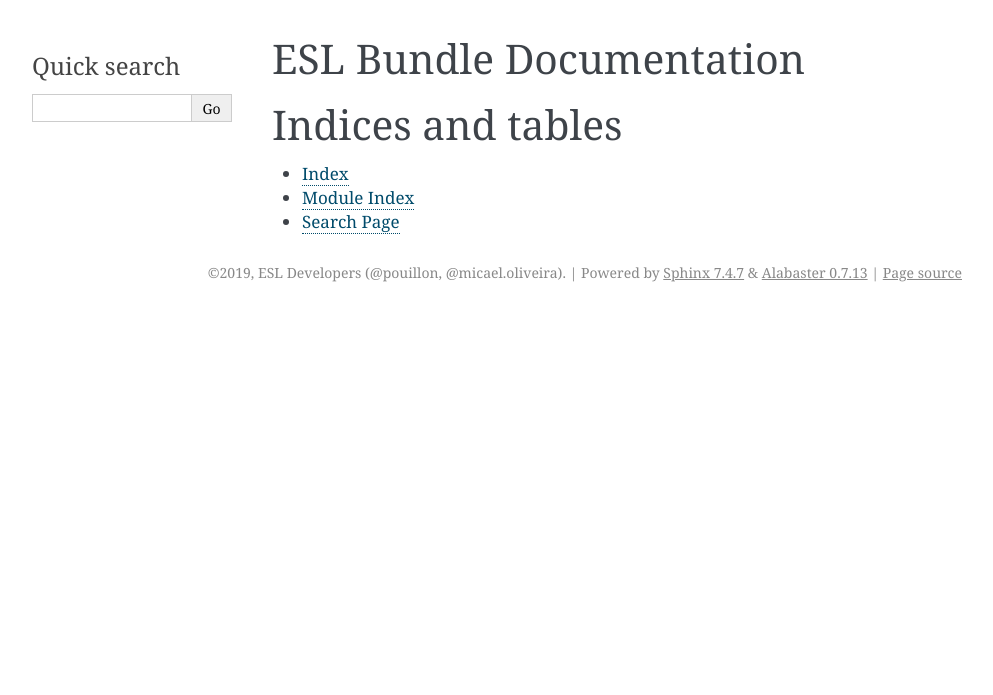
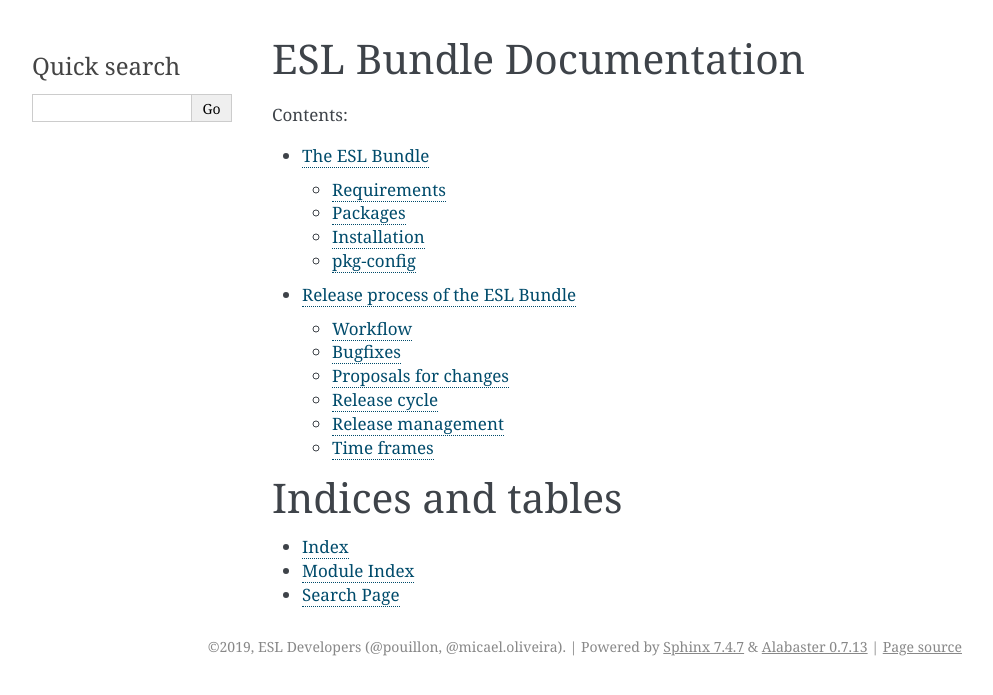
Before and after one commit to ElectronicStructureLibrary/esl-bundle, a Sphinx documentation site: the page built from doc/index.rst, in a window 1280 px wide. Shown: the top 695 px of the page, without its empty margins (148-1141 px from the left). Built offline with Sphinx 7.4.7, drawn with Linux system fonts in a browser that asks for light colours; some of the changed lines change nothing that is shown.

Commit message:
Imported and tuned the Bundle's README.rst and the release process wiki page

```diff
--- /dev/null
+++ b/doc/description.rst
@@ -0,0 +1,204 @@
+.. image:: https://gitlab.e-cam2020.eu/esl/esl-bundle/badges/master/build.svg
+     :target: https://gitlab.e-cam2020.eu/esl/esl-bundle/commits/master
+
+
+==============
+The ESL Bundle
+==============
+
+The ``ESL Bundle`` is a collection of libraries and utilities broadly used in
+electronic structure calculations, put together to make their use easier by
+researchers and scientific software developers. It includes a building framework
+helping users, developers and packagers in obtaining a working installation of
+complex combinations of software packages without having to track the
+dependencies themselves.
+
+ESL stands for Electronic Structure Library, an initiative which distributes
+quality software and promotes open standards for high-performance computing
+applications in the field of electronic structure calculations. More details can
+be found on the `ESL Wiki`_.
+
+
+Requirements
+------------
+
+To work properly, the ``ESL Bundle`` requires Python 2.7 (JHBuild_ is not
+available for Python 3.X). Fortran and C compilers are also required, as most
+modules are written in one or both of these programming languages.
+Some modules also provide bindings for other languages. Depending on the modules
+you wish to build, some additional packages might be required. These are
+packages that are found in most Linux distributions and/or commonly available
+in HPC facilities, and therefore it was not deemed necessary to include them
+in the ``ESL Bundle``.
+
+Some modules support parallelization through MPI. A working MPI installation is
+necessary to build modules with MPI support.
+
+
+Packages
+--------
+
+This is a complete list of packages included in the ``ESL Bundle``.
+
++--------------+-------------+----------+--------------+--------------------+-----------------------------------------------------+
+| Package      | Version     | Language | Bindings     | Other dependencies | Website                                             |
++==============+=============+==========+==============+====================+=====================================================+
+| Fdict        | 0.6.0       | Fortran  |              |                    | https://github.com/zerothi/fdict                    |
++--------------+-------------+----------+--------------+--------------------+-----------------------------------------------------+
+| Flook        | 0.7.0       | Fortran  |              | Lua                | https://github.com/ElectronicStructureLibrary/flook |
++--------------+-------------+----------+--------------+--------------------+-----------------------------------------------------+
+| Futile       | 1.8         | Fortran  | C            |                    | http://bigdft.org/                                  |
++--------------+-------------+----------+--------------+--------------------+-----------------------------------------------------+
+| Libfdf       | 0.1.1       | Fortran  |              |                    | https://launchpad.net/libfdf                        |
++--------------+-------------+----------+--------------+--------------------+-----------------------------------------------------+
+| Libpsml      | 1.1.7       | Fortran  |              |                    | https://launchpad.net/libpsml                       |
++--------------+-------------+----------+--------------+--------------------+-----------------------------------------------------+
+| Libxc        | 4.2.3       | C        | Fortran, C++ |                    | http://www.tddft.org/programs/libxc                 |
++--------------+-------------+----------+--------------+--------------------+-----------------------------------------------------+
+| libGridXC    | 0.8.4       | Fortran  |              |                    | https://launchpad.net/libgridxc                     |
++--------------+-------------+----------+--------------+--------------------+-----------------------------------------------------+
+| libvdwdf     | 0.3.2       | C        | Fortran      | FFTW               | https://libvdwxc.org/                               |
++--------------+-------------+----------+--------------+--------------------+-----------------------------------------------------+
+| NTPoly       | 2.1         | Fortran  |              |                    | https://github.com/william-dawson/NTPoly            |
++--------------+-------------+----------+--------------+--------------------+-----------------------------------------------------+
+| PSolver      | 1.8.1       | Fortran  |              |                    | http://bigdft.org/                                  |
++--------------+-------------+----------+--------------+--------------------+-----------------------------------------------------+
+| pspio        | 0.2.4       | C        | Fortran      | GSL                | https://gitlab.e-cam2020.eu/esl/pspio               |
++--------------+-------------+----------+--------------+--------------------+-----------------------------------------------------+
+| xmlf90       | 1.5.4       | Fortran  |              |                    | https://launchpad.net/xmlf90                        |
++--------------+-------------+----------+--------------+--------------------+-----------------------------------------------------+
+| ELSI         | 2.1.0       | Fortran  | C            |                    | http://elsi-interchange.org/                        |
++--------------+-------------+----------+--------------+--------------------+-----------------------------------------------------+
+| ELPA         | 2018.11.001 |          |              |                    | https://gitlab.mpcdf.mpg.de/elpa/elpa               |
++--------------+-------------+----------+--------------+--------------------+-----------------------------------------------------+
+| LibOMM       |             |          |              |                    | https://gitlab.e-cam2020.eu/esl/omm                 |
++--------------+-------------+----------+--------------+--------------------+-----------------------------------------------------+
+| MatrixSwitch |             |          |              |                    | https://gitlab.e-cam2020.eu/esl/omm                 |
++--------------+-------------+----------+--------------+--------------------+-----------------------------------------------------+
+| PEXSI        | 1.0.3       | C++      | Fortran      |                    | http://www.pexsi.org                                |
++--------------+-------------+----------+--------------+--------------------+-----------------------------------------------------+
+| SIPs         |             |          |              |                    | http://bitbucket.org/keceli/qetsc                   |
++--------------+-------------+----------+--------------+--------------------+-----------------------------------------------------+
+| SuperLU_DIST | 5.3.0       |          |              |                    | http://crd-legacy.lbl.gov/~xiaoye/SuperLU           |
++--------------+-------------+----------+--------------+--------------------+-----------------------------------------------------+
+| scotch       | 6.0.0       |          |              |                    | https://www.labri.fr/perso/pelegrin/scotch          |
++--------------+-------------+----------+--------------+--------------------+-----------------------------------------------------+
+
+
+
+Installation
+------------
+
+The ``ESL Bundle`` comes with a version of JHBuild_ which has been tuned to fit
+the context of the ESL. JHBuild_ supports a wide variety of build systems,
+although it is not a build system itself. It is rather a tool designed to ease
+the build of collections of related source packages, that it calls "modules". It
+was originally written for the `Gnome Project`_, but its use has then been
+extended to other situations.
+
+Most of the operations are performed by executing the ``jhbuild.py`` script with
+appropriate parameters. The command line syntax is the following:
+
+  jhbuild.py [global-options] command [command-arguments]
+
+
+The following global options are available:
+
+-f, --file config  Use an alternative configuration file instead of the default
+                   ~/.config/jhbuildrc.
+
+-m, --moduleset moduleset  Use a module set other than the module set listed in
+                           the configuration file. This option can be a
+                           relative path if the module set is located in the
+                           JHBuild moduleset folder, or an absolute path if
+                           located elsewhere.
+
+--no-interact   Do not prompt the user for any input. This option is useful if
+                leaving a build unattended, in order to ensure the build is not
+                interrupted.
+
+
+In the ``ESL Bundle``, the default module set is ``esl``. This module set provides
+a meta-module called ``esl-bundle``, which builds and installs all the packages
+included in the bundle. A second meta-module called ``esl-bundle-mpi`` is
+provided, that builds the packages with MPI support. Note that not all packages
+can be compiled with MPI support. In that case they will be built without it.
+
+The ``jhbuild.py`` script does not need to be invoked from the directory where
+it is located.
+
+.. note::
+
+   To keep the source directory clean, we highly recommended the use of a build
+   directory.
+
+Therefore, a typical way of installing the collection of ESL libraries is the
+following::
+
+    mkdir my_build_dir
+    cd my_build_dir
+    ../jhbuild.py build
+
+By default, the ``build`` command will compile all the modules from the
+``esl-bundle`` meta-module and install them in the current directory. This, and a
+few other options, can be changed in the configuration file. Several sample
+configuration files are provided in the ``rcfiles`` directory. These files should
+be suitable to build the bundle in a variety of systems, but they can also be
+used as a starting point to write configuration files more suited to your needs.
+
+The configuration files use Python syntax. Here is a list of some important
+options:
+
+- ``modules``: dictionary of modules to build.
+- ``prefix``: directory where the modules should be installed.
+- ``checkoutroot``: where to unpack the module's sources.
+
+Configuration options to be passed to the modules build systems can also be
+specified in the configuration file. Here is an example of how to do this::
+
+   # Set the FC variable when invoking the configure script for all modules
+   autogenargs="FC=gfortran"
+
+   # Run make in parallel with two threads
+   makeargs="-j2"
+
+   # Here the futile module requires an extra configuration option.
+   # Note that this will overwrite the global options set by autogenargs, so we
+   # have to add it here explicitly.
+   module_autogenargs['futile'] = "--with-ext-linalg='-lopenblas' " + autogenargs
+
+
+
+pkg-config
+----------
+
+The ``ESL Bundle`` provides pkg-config_ files for all the modules. These can be
+used to make the installed packages available to other applications.
+
+To use this feature, a working installation of pkg-config_ is necessary.  To
+make the installed packages available to other applications, the most important
+is to set the *PKG_CONFIG_PATH* environment variable. For a Bourne-like shell,
+the command is::
+
+  export PKG_CONFIG_PATH="/path/to/esl-bundle/my_build_dir/install/lib/pkgconfig:${PKG_CONFIG_PATH}"
+
+while for a C-like shell it is::
+  setenv PKG_CONFIG_PATH "/path/to/esl-bundle/my_build_dir/install/lib/pkgconfig:${PKG_CONFIG_PATH}"
+
+where you replace ``/path/to/esl-bundle/my_build_dir`` by the full path to your
+actual build directory.
+
+Provided the application you wish to build is aware of pkg-config_, this command
+will let it automatically configure all the libraries it needs to build and run.
+
+.. note::
+
+   Please read the pkg-config_ documentation on how to use pkg-config_ to
+   compile your application.
+
+
+.. _`ESL Demo`: https://gitlab.e-cam2020.eu/esl/esl-demo
+.. _`ESL Wiki`: https://esl.cecam.org/
+.. _`Gnome Project`: https://www.gnome.org/
+.. _JHBuild: https://developer.gnome.org/jhbuild/stable/
+.. _pkg-config: https://www.freedesktop.org/wiki/Software/pkg-config/
--- a/doc/index.rst
+++ b/doc/index.rst
@@ -10,6 +10,9 @@
    :maxdepth: 2
    :caption: Contents:
 
+   description
+   release-process
+
 
 Indices and tables
 ==================
--- /dev/null
+++ b/doc/release-process.rst
@@ -0,0 +1,255 @@
+Release process of the ESL Bundle
+=================================
+
+Workflow
+--------
+
+The development of the ESL Bundle is managed using the `Gitlab
+Flow <https://docs.gitlab.com/ee/workflow/gitlab_flow.html>`__. The
+*master* branch is where all accepted changes are merged and is the only
+permanent branch. In addition, release branches exist for the lifetime
+of maintained releases, in order to deal with release-specific bugfixes.
+
+All changes made to the ESL Bundle must first be submitted by `creating
+an issue <https://gitlab.com/ElectronicStructureLibrary/esl-bundle/issues>`__
+on the Gitlab repository of the bundle. Once accepted, one or more
+branches are created to perform the tasks necessary to solve the issue.
+Once the solution passes all *Continuous Integration (CI)* pipelines of
+the ESL Bundle and has been peer-reviewed, it is merged to the appropriate
+branch of the bundle. The CI and merging are done through a *Merge Request*
+on Gitlab.
+
+There are 2 main kinds of issues that affect the evolution of the ESL Bundle:
+
+- bugfixes and feedback;
+- proposals for changes.
+
+Any kind of issue can be created at any time. Bugfixes are usually merged into
+a *hotfix* branch for the current release of the bundle, while proposals for
+changes are collected and examined at specific dates.
+
+
+Bugfixes
+--------
+
+Bugfix issues are problems related to the current release of the bundle, under
+the explicit restrictions that their solution must neither add nor remove
+packages, plus the obligation of preserving their APIs. All other issues are
+considered as *proposals for changes* and addressed differently.
+
+Bugfixes are integrated in priority into the current release of the bundle,
+except when in the final stages of publishing a new release. If they
+correspond to a problem encountered in a component of the bundle, they are
+usually solved through the provision of patches applied during the build of
+the bundle. They rarely involve a version upgrade of this component. Bugfixes
+related to the bundle itself may involve any kind of operation.
+
+
+Proposals for changes
+---------------------
+
+Changes to the ESL Bundle can be proposed at any time. When opening an
+issue for the bundle on Gitlab, a user or developer is notifying all the
+stakeholders of the bundle about *proposed changes*. These changes can
+be of 4 different types:
+
+-  requesting the addition of a new package into the bundle;
+-  requesting the upgrade of a package in the bundle;
+-  requesting the removal of a package from the bundle.
+
+In order to keep the scope of the discussions focused, one issue has to
+be submitted for each individual package. The person submitting the
+issue is also encouraged to use the *tags*\ and *milestone* fields of
+the issue submission form to make their intentions clearer.
+
+In order to simplify the processing of the issue, its title has to be as
+relevant and concise as possible. For a better triage of the issues, it
+is highly recommended to prefix the title with a keyword:
+
+-  [bundle] for an addition to the bundle and for bugfixes affecting the
+   whole bundle;
+-  [package], where *package* is the name of the affected package, for
+   all other kinds of issues.
+
+The ESL Bundle also provides issue templates which should be used
+whenever possible.
+
+Bugfixes will be considered at all times. However, additions, upgrades,
+and removals of packages will only be considered for the upcoming
+release during specific periods of time (see below). Late submissions
+will systematically be triaged to the following release(s).
+
+
+Release cycle
+-------------
+
+A release cycle of the ESL Bundle starts with the creation of a
+milestone for the upcoming version. The start date of the milestone
+defines the start of the release process and its end date corresponds to
+the publication of the new bundle version. Once the milestone is
+available, it is populated with the Gitlab issues of the proposed
+changes that had to be postponed during the previous release cycle.
+
+The release cycle is divided into 3 stages:
+
+-  the *bugfix stage*, to solve technical issues within the published
+   bundle releases;
+-  the *discussion stage*, starting at the same date as the latest
+   milestone, to decide which of the changes proposed until then will be
+   included in the upcoming bundle release;
+-  the *integration stage*, to include all accepted changes into the
+   bundle.
+
+Once the release process is completed, the ESL curating team goes
+through the remaining Gitlab issues and sets a version number for the
+next release, which will be used to create the next milestone. All
+changes marked as postponed for the current release cycle are
+immediately added to the new milestone.
+
+
+Release management
+------------------
+
+Active releases
+~~~~~~~~~~~~~~~
+
+There are at most 3 releases of the ESL Bundle maintained at a given
+moment in time:
+
+-  the *upcoming* one, which exists between the start and end dates of
+   the corresponding milestone;
+-  the *stable* one, which was published at the end of the previous
+   release cycle;
+-  the *old-stable* one, corresponding to the release version published
+   one release cycle before the *stable* release.
+
+At the end of a release cycle, the *upcoming* release is rolled out as
+the new *stable* one, the former *stable* release is renamed
+*old-stable*, and the former *old-stable* one is discarded.
+
+In the *stable* release, the only accepted changes are bugfixes that do
+not require any change for individual package versions. Changes to the
+source code of individual ESL Bundle components will be applied through
+patches and reported upstream whenever relevant. Fixes can be sent at
+any time.
+
+The *old-stable* release only accepts bugfixes marked as *critical*.
+They can only be proposed during the *bugfix stage* of the release
+cycle.
+
+.. note:: Once published, a release is maintained for one year. If justified,
+   an archive can be kept available for a longer time. However, after the
+   one-year maintenance period, no changes will be accepted anymore.
+
+
+Bugfix stage
+~~~~~~~~~~~~
+
+During the *bugfix stage*, any issue created on the Gitlab repository of
+the bundle can be considered for the upcoming release and added to the
+corresponding milestone. Please note that *considered* does not mean
+*accepted*, and that the only merge requests allowed during this stage
+are those which solve issues for already published ESL Bundle releases.
+
+
+Discussion stage
+~~~~~~~~~~~~~~~~
+
+The *discussion stage* begins with collecting the proposed changes which
+have been submitted before the start date of the current milestone. An
+issue is created from this collection and a new version of the
+``README`` file of the ESL Bundle with the new composition of the bundle
+is provided in a corresponding branch. A merge request is then created
+and all relevant stakeholders are notified through appropriate channels.
+This marks the official beginning of the discussions.
+
+THe *ESL Steering Committee* is in charge of reviewing the merge request
+and debating the proposed changes. Each change proposal can end up in
+one of 3 states:
+
+-  accepted for the upcoming release, in which case further discussion
+   will take place in the original issue of the change proposal;
+-  rejected, if practical problems like severe icompatibilities prevent
+   its implementation into the bundle;
+-  postponed, if significant changes have to be made to the bundle
+   and/or individual packages for the proposal to be implemented and
+   such changes cannot be completed before the end date of the
+   milestone.
+
+Once all change proposals have been reviewed, the only changes that can
+be accepted for the upcoming release are those coming from the feedback
+of the *integration stage*.
+
+
+Integration stage
+~~~~~~~~~~~~~~~~~
+
+The *integration stage* formally starts when all change proposals have
+been reviewed during the *discussion stage*. However, individual
+packages may begin with the integration efforts as soon as the
+corresponding proposal has been accepted.
+
+This particular stage requires a tight collaboration between the ESL
+Curating Team and the developers of the individual packages, since
+dependencies between packages play a critical role all along the
+process. The following diagram illustrates how complexity arises from
+having several levels of dependencies:
+
+.. mermaid::
+
+   graph LR;
+   Bundle-->A;
+   Bundle-->B;
+   B-->C;
+   Bundle-->D;
+   D-->E;
+   E-->F;
+   E-->G;
+   G-->H;
+
+The packages composing the bundle have themselves dependencies, what
+influences a lot how the *integration stage* has to be performed. In the
+simplest case, if package A is upgraded, its new version can be selected
+in a corresponding branch and a merge request submitted to trigger the
+CI. If the pipelines succeed, then the bundle containing the new version
+of A can be considered valid. The same holds for package B, as long as
+package C is not modified. When a new version of C is uploaded, then the
+corresponding branch has to test the whole B-C-Bundle chain because the
+global CI pipelines fail if the new version of C breaks B. The
+complexity of change validation goes further on with the D sub-tree of
+dependencies, the longest chain to validate being H-G-E-D-Bundle. In
+practice, something similar happens in the ESL Bundle with the LibGridXC
+and ELSI packages.
+
+
+Time frames
+-----------
+
+A new release of the ESL Bundle is published every 6 months, usually one
+month before the release of the *foss* and *intel* `reference toolchains of
+EasyBuild <https://easybuild.readthedocs.io/en/latest/Common-toolchains.html>`__.
+The typical release dates will thus be around June 15 and December 15
+each year.
+
+Every time a release is published, a new milestone is defined on the
+`Gitlab repository of the ESL
+Bundle <https://gitlab.com/ElectronicStructureLibrary/esl-bundle/milestones>`__
+for the next release. Proposed changes to the bundle will be discussed
+and integrated between the start date and the end date of the milestone,
+which usually differ by 5 weeks. These 5 weeks include 2 weeks for
+discussions, 2 weeks for the integration of the accepted changes, and 1
+buffer week for unexpected issues.
+
+For instance, let's suppose that a new bundle version will be released
+on June 17. The discussion stage will thus start on May 13, while the
+integration stage will start between May 27 and June 3. On May 13, all
+Gitlab issues related to the milestone are collected and the new version
+of the ESL Bundle ``README`` file is shared through a new issue where
+all stakeholders can discuss the changes. Once the list of accepted /
+rejected / postponed changes is agreed upon, the ESL Curating Team helps
+the developers of each package get their changes integrated into the
+bundle. If everything goes as planned, the new version of the bundle
+will be made available whenever all branches have been merged into the
+master branch, e.g. June 12, and announced at the scheduled June 17
+release date. In case of an unexpected delay, an announcement will be
+made by June 14 to inform the users of the situation.
```
